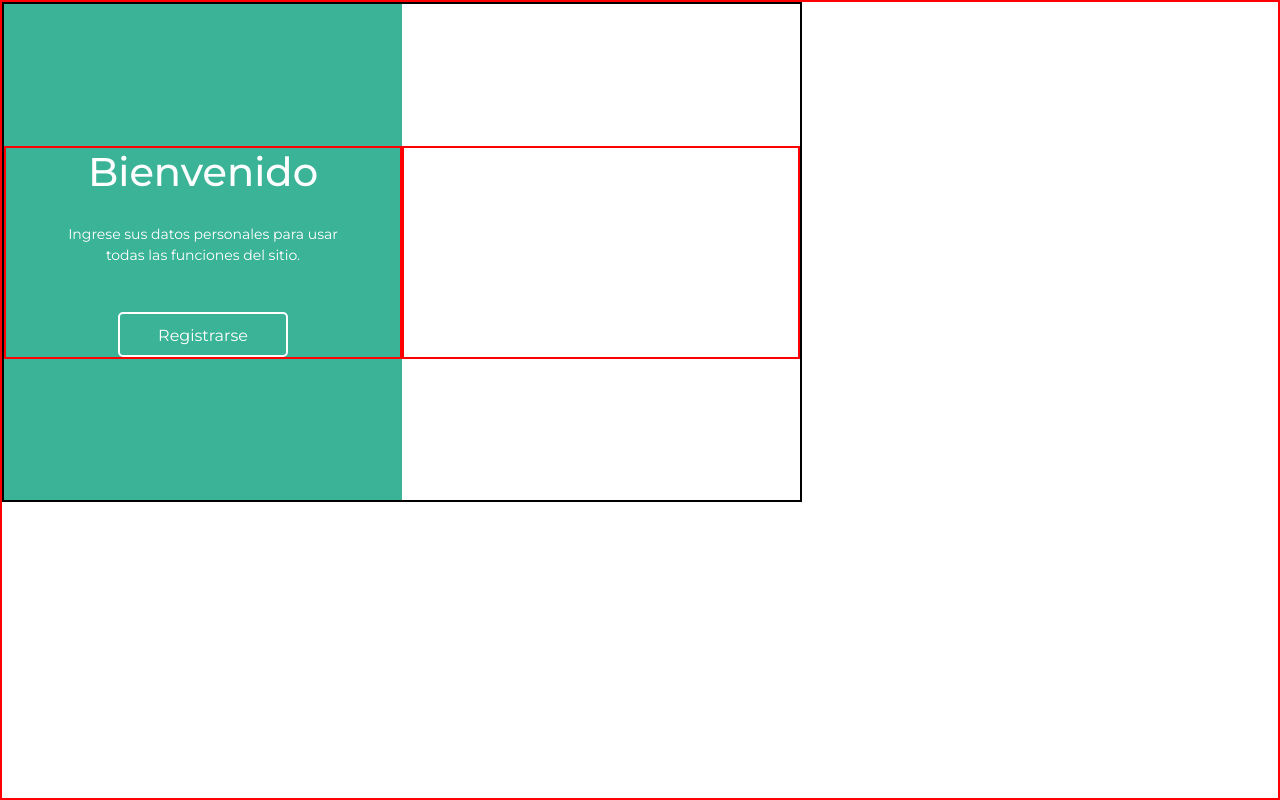
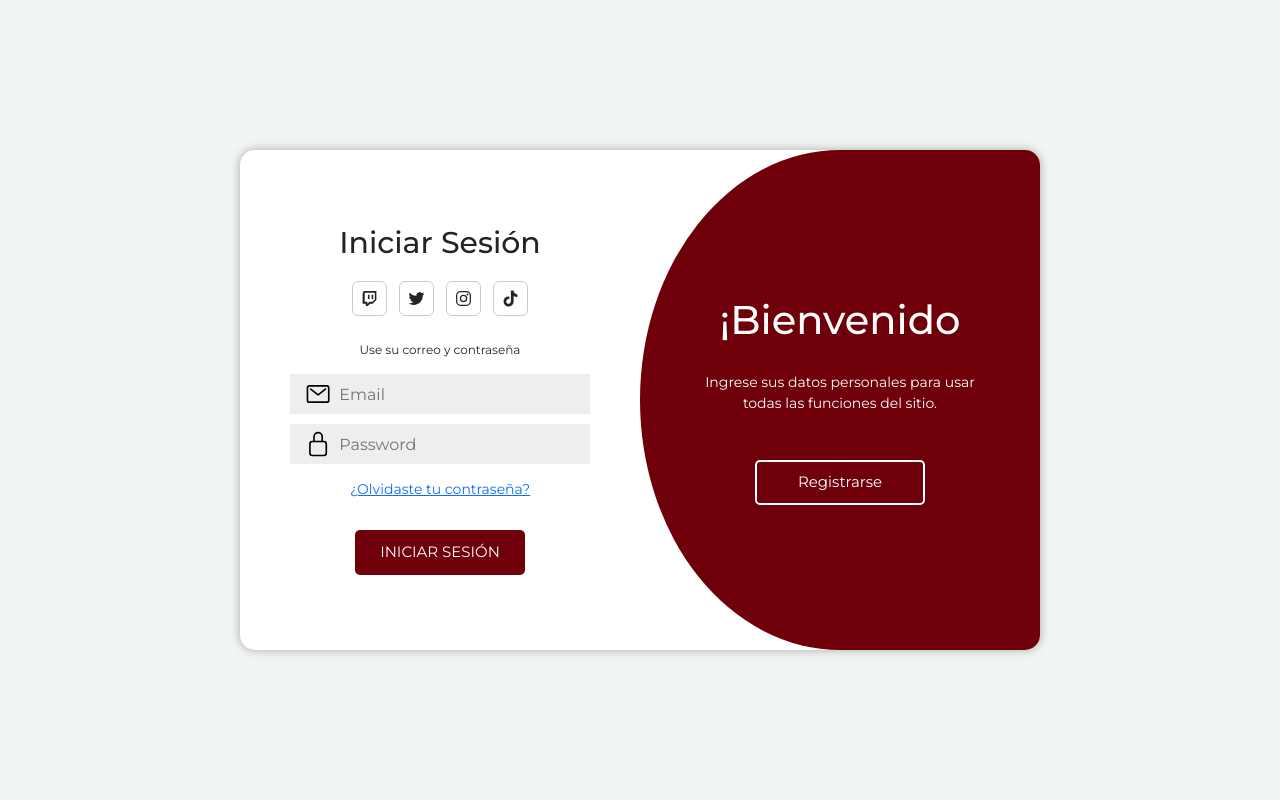
Before and after one commit to orneepetrelli/ququApp, a React (Create React App) app: page /login in a window 1280 px wide. Built offline with nearby package versions, Linux system fonts and the light colour scheme.

Commit message:
login parcialmente terminado

```diff
--- a/src/scripts/login.js
+++ b/src/scripts/login.js
@@ -1,6 +1,8 @@
 import React, { useState } from "react";
 import "../styles/login.css";
 import { IoLogoTwitch, IoLogoTwitter, IoLogoInstagram, IoLogoTiktok, IoMailOutline, IoLockClosedOutline, IoPersonOutline } from "react-icons/io5";
+import Header from "./header";
+import Footer from "./footer";
 
 function Login() {
     const [toggle, setToggle] = useState(false);
@@ -30,7 +32,7 @@ function Login() {
                 </div>
 
                 <div className="container-form-login sign-up">
-                    <h2>Registrarse!</h2>
+                    <h2>Registrarse</h2>
                     <div className="social-networks">
                         <IoLogoTwitch className="ion-icon" />
                         <IoLogoTwitter className="ion-icon" />
@@ -55,12 +57,12 @@ function Login() {
 
                 <div className="container-welcome">
                     <div className="welcome-sign-up welcome">
-                        <h3>Bienvenido</h3>
+                        <h3>¡Bienvenido</h3>
                         <p>Ingrese sus datos personales para usar todas las funciones del sitio.</p>
                         <button className="button-login" onClick={() => setToggle(true)}>Registrarse</button>
                     </div>
                     <div className="welcome-sign-in welcome">
-                        <h3>Hola!</h3>
+                        <h3>¡Hola!</h3>
                         <p>Regístrese con sus datos personales para usar todas las funciones del sitio.</p>
                         <button className="button-login" onClick={() => setToggle(false)}>Iniciar Sesión</button>
                     </div>
--- a/src/styles/login.css
+++ b/src/styles/login.css
@@ -8,23 +8,27 @@
 }
 
 body {
-    border: 2px solid red;
     width: 100%;
     height: 100vh;
+    display: flex;
+    justify-content: center;
+    align-items: center;
+    background-color: #f0f4f3;
+
 }
-
 .container-login {
-    border: 2px solid black;
     width: 800px;
     height: 500px;
     display: flex;
     position: relative;
     overflow: hidden;
-    position: relative;
+    background-color: white;
+    border-radius: 15px;
+    box-shadow: 0 0 10px rgb(0, 0, 0, 0.3);
+
 }
 
 .container-form-login {
-    border: 2px solid green;
     width: 100%;
     display: flex;
     justify-content: center;
@@ -33,13 +37,12 @@ body {
 }
 
 .container-form-login form {
-    border: 2px solid red;
     height: 100%;
     display: flex;
     flex-direction: column;
     justify-content: center;
     align-items: center;
-    transition: trasform 0.5s ease-in;
+    transition: transform 0.5s ease-in;
 }
 
 .container-form-login h2 {
@@ -87,7 +90,6 @@ body {
 }
 
 .container-form-login a {
-    color: black;
     font-size: 14px;
     margin-top: 5px;
     margin-bottom: 20px;
@@ -101,11 +103,11 @@ body {
     border-radius: 5px;
     cursor: pointer;
     margin-top: 10px;
-    background-color: #3AB397;
+    background-color: #6f0009;
     color: white;
 }
 
-/* Animación para alternar entre Iniciar Sesión y Registro */
+/*Animacion*/
 .sign-in {
     transform: translateX(0%);
 }
@@ -122,21 +124,21 @@ body {
     transform: translateX(0%);
 }
 
-/* welcome */
-/* Welcome */
+/*welcome*/
 .container-welcome {
     position: absolute;
-    background-color: #3AB397;
+    background-color: #6f0009;
     width: 50%;
     height: 100%;
-    align-items: center;
     display: flex;
     justify-content: center;
-    transition: transform 0.5s ease-in-out;
+    align-items: center;
+    transform: translateX(100%) ;
+    transition: transform 0.5s ease-in-out, border-radius 0.5s ease-in-out;
+    overflow: hidden;
+    border-radius: 50% 0 0 50%;
 }
-
 .container-welcome .welcome {
-    border: 2px solid red;
     position: absolute;
     display: flex;
     flex-direction: column;
@@ -146,6 +148,18 @@ body {
     color: white;
     text-align: center;
     transition: transform 0.5s ease-in-out;
+}
+
+/*Cuando se activa toggle, traerlo al centro*/
+.container-welcome {
+    transform: translateX(100%);
+}
+
+.container-login.toggle .container-welcome {
+    transform: translateX(0%);
+    border-radius: 0 50% 50% 0;
+    background-color: #870c1b;
+
 }
 
 .welcome-sign-in {
@@ -167,20 +181,14 @@ body {
 .container-welcome .button-login {
     border: 2px solid white;
     background: transparent;
-    color: white;
-    padding: 10px 20px;
-    font-size: 16px;
-    cursor: pointer;
-    border-radius: 5px;
-    transition: background 0.3s ease-in-out;
 }
 
 .container-welcome .button-login:hover {
     background: white;
-    color: #3AB397;
+    color: #6f0009;
 }
 
-/* Animación cuando se activa la clase toggle */
+/*Animaci0n cuando se activa la clase toggle*/
 .container-login.toggle .welcome-sign-in {
     transform: translateX(0%);
 }
```
